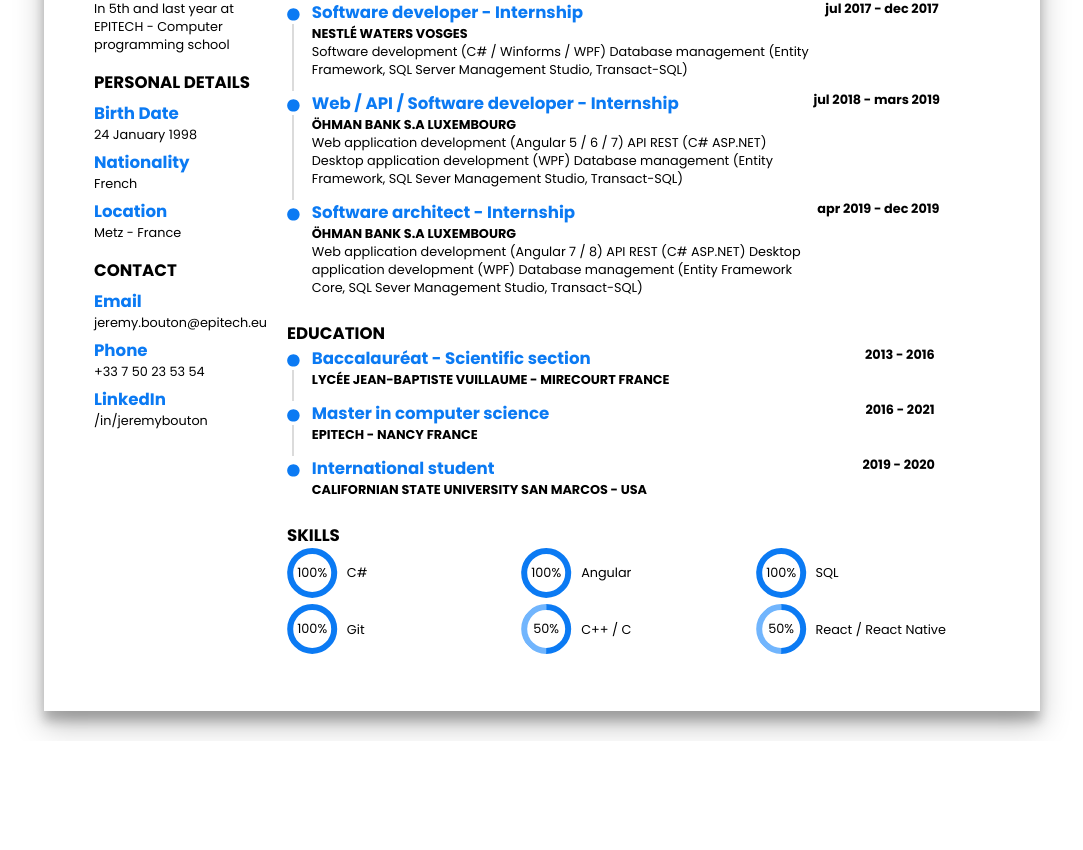
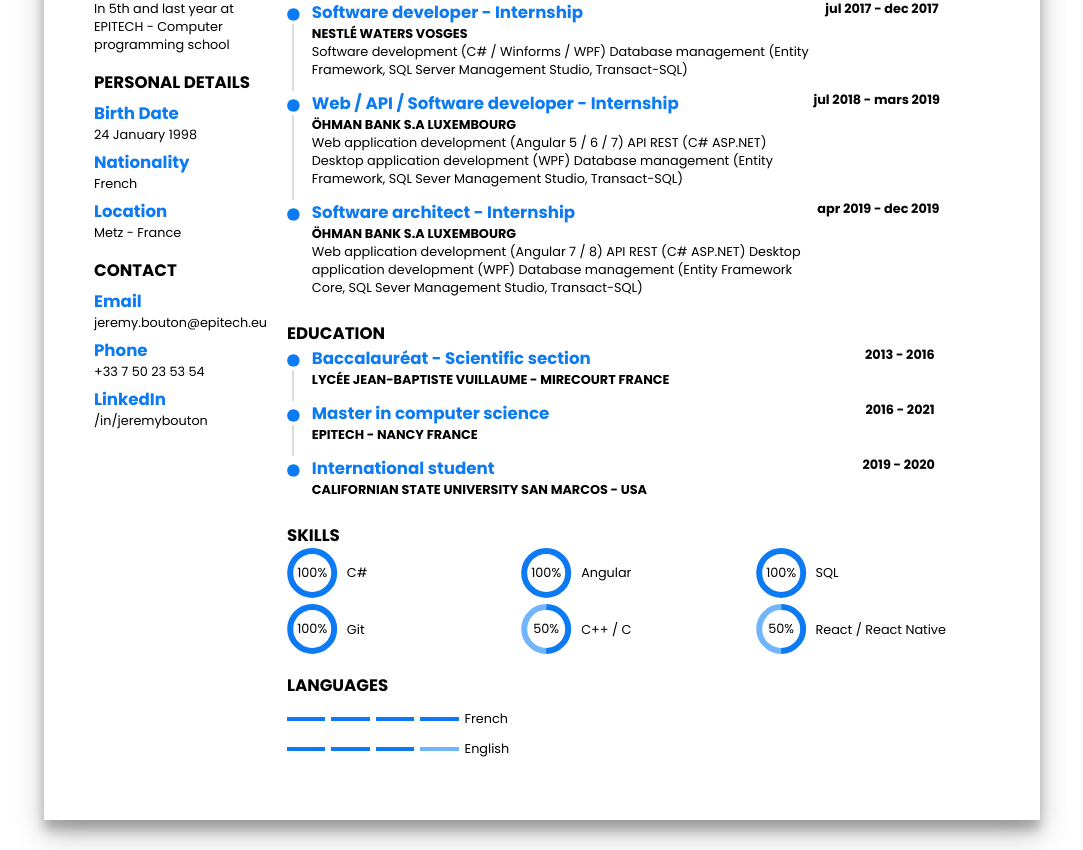
Before and after one commit to JakaRanga/online-resume, an Angular app: page / in a window 1280 px wide. Shown: the part 446-1296 px from the top of the page, without its empty margins (98-1181 px from the left). Before the commit the page ends 1187 px from the top, so only its background shows below. Built offline with nearby package versions, Linux system fonts and the light colour scheme.

Commit message:
language part

```diff
--- a/src/app/app.module.ts
+++ b/src/app/app.module.ts
@@ -9,13 +9,15 @@ import { ResumeEnComponent } from './resume-en/resume-en.component';
 import { SkillBlockComponent } from './skill-block/skill-block.component';
 import { ResumeLoaderService } from './resume-loader/resume-loader.service';
 import { ExperienceBlockComponent } from './experience-block/experience-block.component';
+import { LanguageBlockComponent } from './language-block/language-block.component';
 
 @NgModule({
   declarations: [
     AppComponent,
     ResumeEnComponent,
     SkillBlockComponent,
-    ExperienceBlockComponent
+    ExperienceBlockComponent,
+    LanguageBlockComponent
   ],
   imports: [
     BrowserModule,
--- /dev/null
+++ b/src/app/language-block/language-block.component.html
@@ -0,0 +1,21 @@
+<ng-container *ngFor="let language of languages">
+
+    <div class="ro-cp-language ro-flex-row ro-margin-bottom ro-margin-top ro-align-center">
+
+        <div class="ro-cp-language-level" *ngFor="let count of counter; let i = index">
+
+            <div *ngIf="i <= language.level - 1" class="ro-margin-right-sm ro-cp-language-full">
+            </div>
+
+            <div *ngIf="i > language.level - 1" class="ro-margin-right-sm ro-cp-language-empty">
+            </div>
+
+        </div>
+
+        <div>
+            {{ language.type }}
+        </div>
+
+    </div>
+
+</ng-container>
--- /dev/null
+++ b/src/app/language-block/language-block.component.scss
@@ -0,0 +1,16 @@
+.ro-cp-language {
+    .ro-cp-language-box {
+        width: 3vw;
+        height: .35vw;
+    }
+
+    .ro-cp-language-full {
+        @extend .ro-cp-language-box;
+        background-color: var(--ro-primary);
+    }
+
+    .ro-cp-language-empty {
+        @extend .ro-cp-language-box;
+        background-color: var(--ro-light-primary);
+    }
+}
--- /dev/null
+++ b/src/app/language-block/language-block.component.ts
@@ -0,0 +1,20 @@
+import { Component, OnInit, Input } from '@angular/core';
+import { Language } from '../resume-loader/resume-loader.service';
+
+@Component({
+  selector: 'ro-language-block',
+  templateUrl: './language-block.component.html',
+  styleUrls: ['./language-block.component.scss']
+})
+export class LanguageBlockComponent implements OnInit {
+
+  @Input() languages: Language[]
+
+  counter: Array<number> = [1, 2, 3, 4]
+
+  constructor() { }
+
+  ngOnInit(): void {
+  }
+
+}
--- a/src/app/resume-en/resume-en.component.html
+++ b/src/app/resume-en/resume-en.component.html
@@ -91,6 +91,17 @@
                     </div>
                 </div>
 
+                <div class="ro-cp-resume-block ro-margin-top">
+
+                    <label>LANGUAGES</label>
+
+                    <div class="ro-flex-column ro-flex-fill">
+
+                        <ro-language-block [languages]="resumeData.languages"></ro-language-block>
+
+                    </div>
+                </div>
+
             </div>
 
         </div>
--- a/src/app/resume-en/resume-en.component.ts
+++ b/src/app/resume-en/resume-en.component.ts
@@ -19,7 +19,7 @@ export class ResumeEnComponent implements OnInit {
   constructor() { }
 
   ngOnInit(): void {
-    console.log(this.resumeData.profile)
+    console.log(this.resumeData)
   }
 
 }
--- a/src/assets/resume-information.json
+++ b/src/assets/resume-information.json
@@ -83,5 +83,15 @@
             "name": "React / React Native",
             "knowledge": 50
         }
+    ],
+    "languages": [
+        {
+            "type": "French",
+            "level": 4
+        },
+        {
+            "type": "English",
+            "level": 3
+        }
     ]
 }
```
Also changed, not shown: src/app/resume-loader/resume-loader.service.ts (+9 -1 lines), 1 other file (tests, documents, lock files or other folders).
